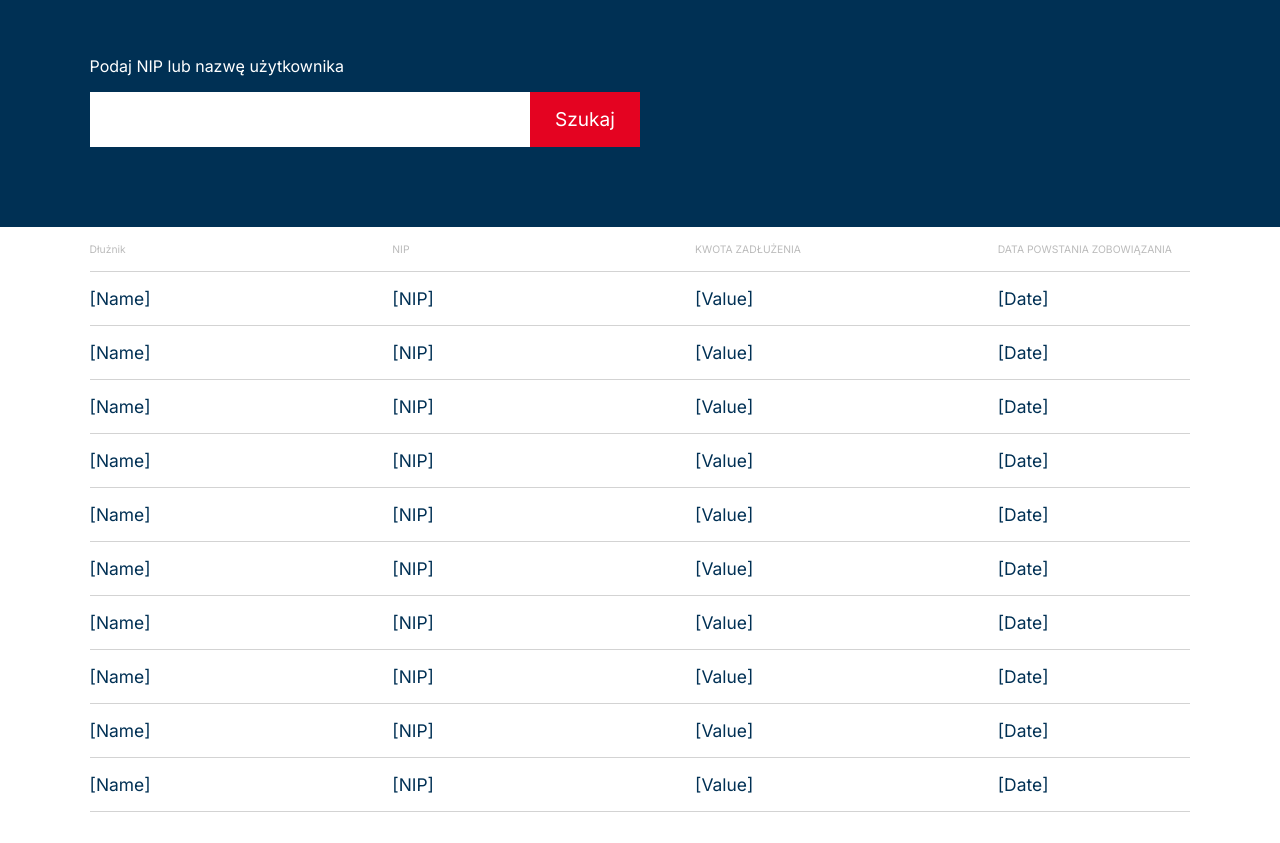
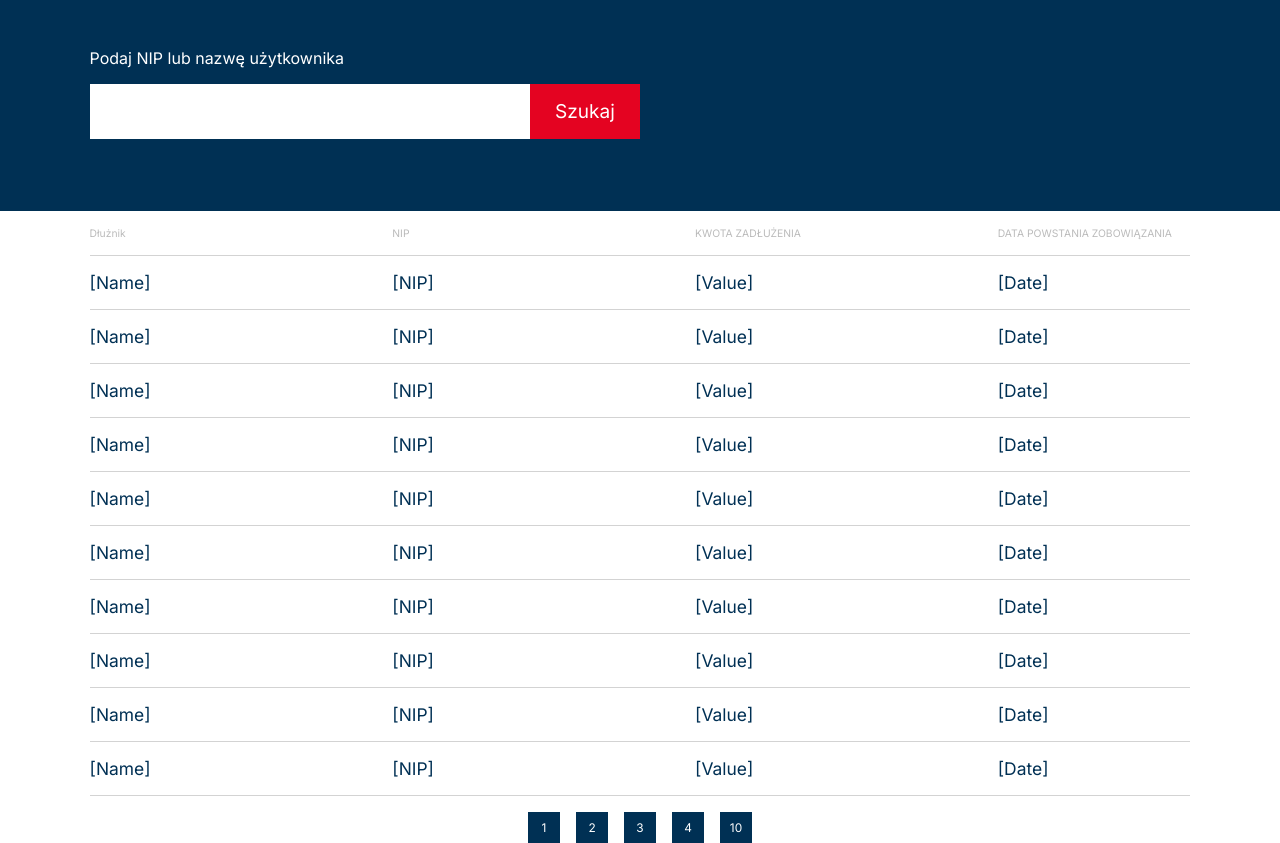
Before and after one commit to JJacobPR/debt_exchange, a React (Vite) app: page / in a window 1280 px wide. Before the commit the page ends 812 px from the top, so only its background shows below. Built offline with nearby package versions, Linux system fonts and the light colour scheme.

Commit message:
Added pagination design

```diff
--- a/src/components/debtExchange/header/Header.module.scss
+++ b/src/components/debtExchange/header/Header.module.scss
@@ -11,7 +11,7 @@
   flex-direction: column;
   gap: 1rem;
   margin: 0 7%;
-  padding: 3.5rem 0 5rem 0;
+  padding: 3rem 0 4.5rem 0;
   color: white;
 
   form {
--- /dev/null
+++ b/src/components/debtExchange/pagination/Pagination.module.scss
@@ -0,0 +1,22 @@
+@use "@partials" as p;
+@use "sass:color";
+
+.pagination {
+  display: flex;
+  justify-content: center;
+  gap: 1rem;
+}
+
+.pagination-button {
+  color: white;
+  background-color: p.$dark-blue;
+  border: none;
+  padding: 0.5rem;
+  width: 2rem;
+  font-size: clamp(0.375rem, 0.2308rem + 0.641vw, 1rem);
+  cursor: pointer;
+
+  &:hover {
+    background-color: color.adjust(p.$dark-blue, $lightness: 20%);
+  }
+}
--- /dev/null
+++ b/src/components/debtExchange/pagination/Pagination.tsx
@@ -0,0 +1,15 @@
+import styles from "./Pagination.module.scss";
+
+const Pagination = () => {
+  return (
+    <div className={styles["pagination"]}>
+      <button className={styles["pagination-button"]}>1</button>
+      <button className={styles["pagination-button"]}>2</button>
+      <button className={styles["pagination-button"]}>3</button>
+      <button className={styles["pagination-button"]}>4</button>
+      <button className={styles["pagination-button"]}>10</button>
+    </div>
+  );
+};
+
+export default Pagination;
--- a/src/components/debtExchange/table/Table.tsx
+++ b/src/components/debtExchange/table/Table.tsx
@@ -1,3 +1,4 @@
+import Pagination from "../pagination/Pagination";
 import styles from "./Table.module.scss";
 import TableCategories from "./tableCategories/TableCategories";
 import TableRecord from "./tableRecord/TableRecord";
@@ -16,6 +17,7 @@ const Table = () => {
       <TableRecord />
       <TableRecord />
       <TableRecord />
+      <Pagination />
     </div>
   );
 };
```
